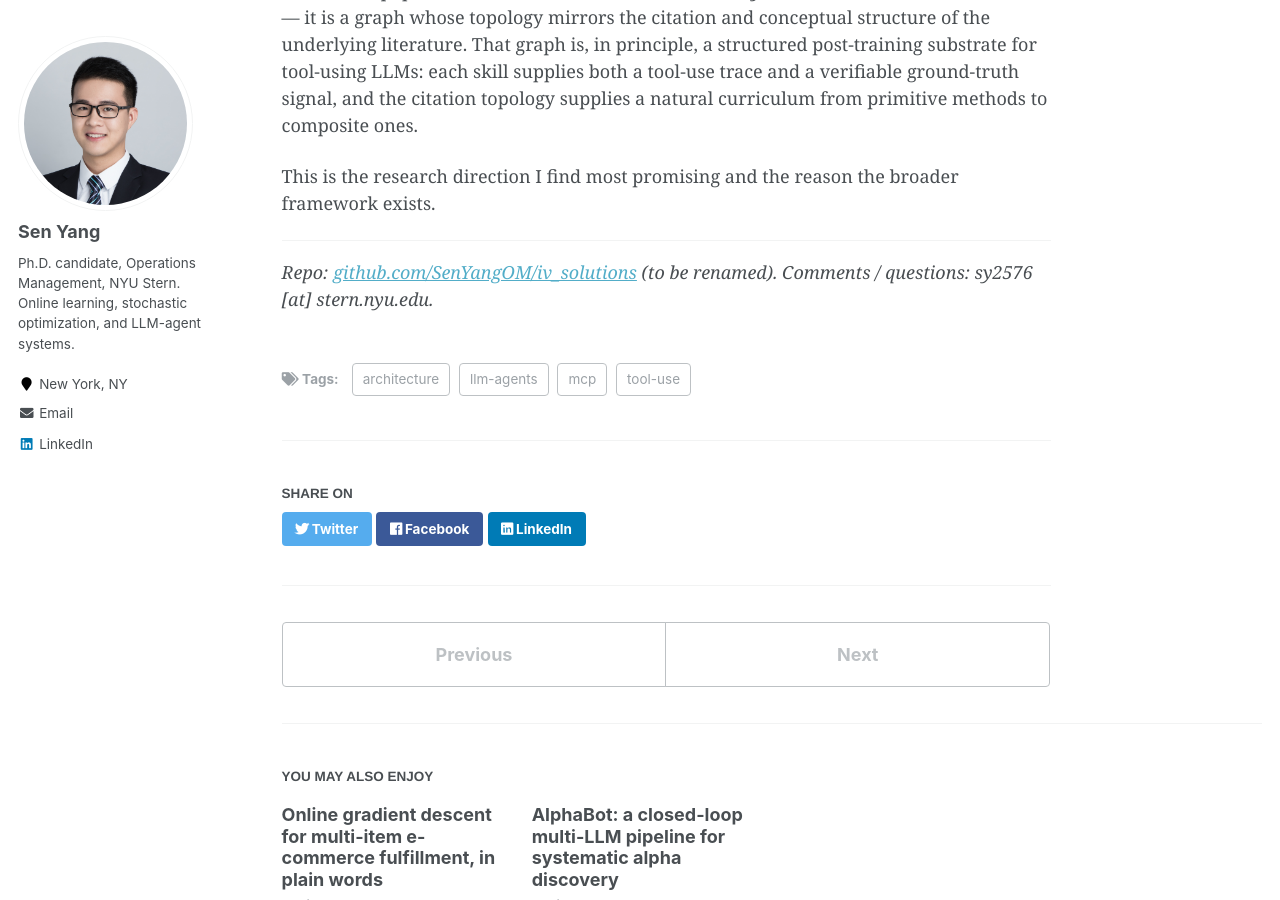
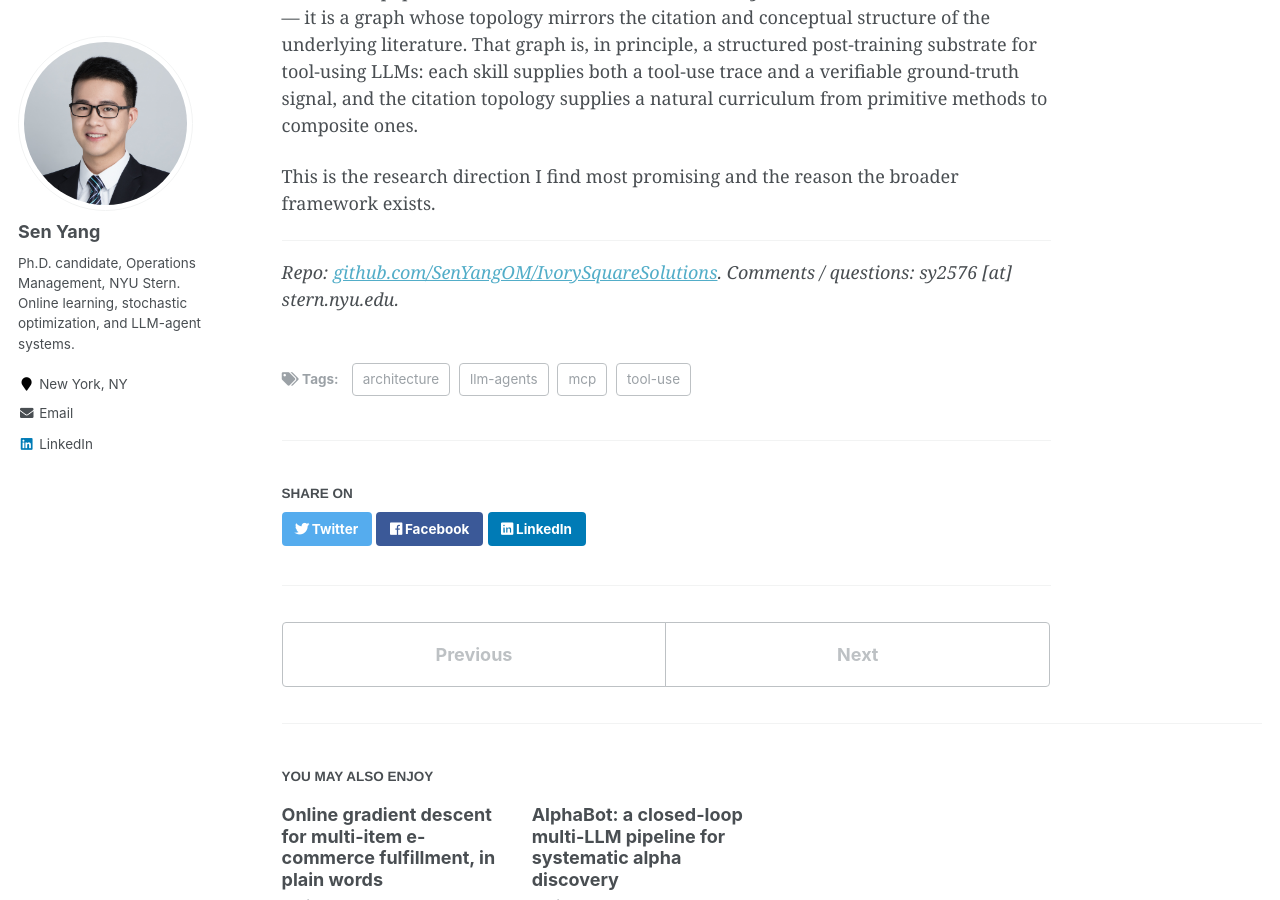
Before and after one commit to SenYangOM/SenYangOM.github.io, a Jekyll site: the page built from _posts/2026-04-19-ivorysquare-architecture.md, in a window 1280 px wide and 900 px high, scrolled down 2165 px. Built offline with Jekyll 4.4.1, drawn with Linux system fonts in a browser that asks for light colours.

Commit message:
Point IvorySquare links at SenYangOM/IvorySquareSolutions
Sweep the four display links on landing, projects, CV, and the
architecture blog post to the public repo now live at
github.com/SenYangOM/IvorySquareSolutions; drop the '(to be renamed)'
inline note on the blog post.

```diff
--- a/_posts/2026-04-19-ivorysquare-architecture.md
+++ b/_posts/2026-04-19-ivorysquare-architecture.md
@@ -52,4 +52,4 @@ This is the research direction I find most promising and the reason the broader
 
 ---
 
-*Repo: [github.com/SenYangOM/iv_solutions](https://github.com/SenYangOM/iv_solutions) (to be renamed). Comments / questions: sy2576 [at] stern.nyu.edu.*
+*Repo: [github.com/SenYangOM/IvorySquareSolutions](https://github.com/SenYangOM/IvorySquareSolutions). Comments / questions: sy2576 [at] stern.nyu.edu.*
```
Also changed, not shown: _pages/about.md (+1 -1 lines), _pages/cv.md (+1 -1 lines), _pages/projects.md (+1 -1 lines).
